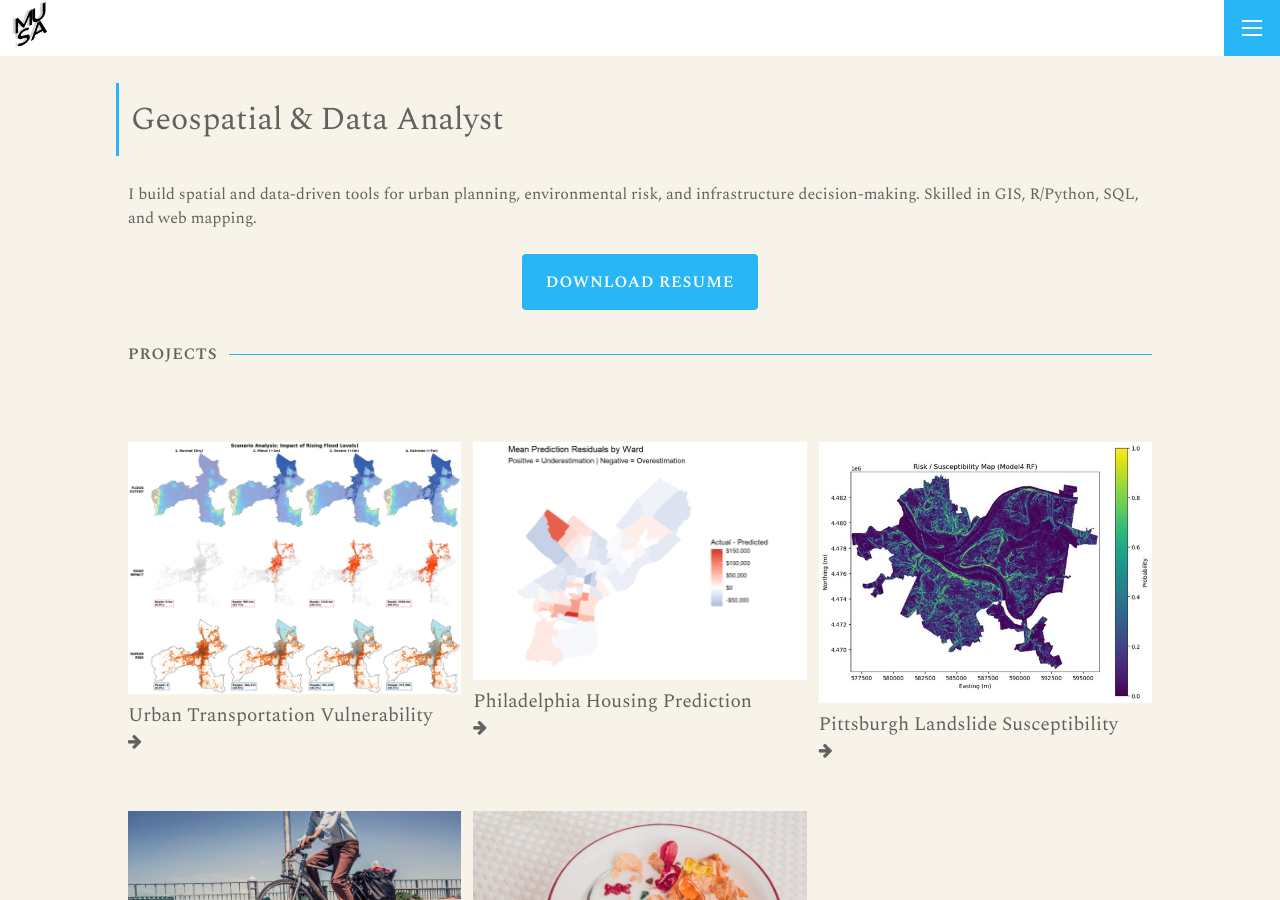
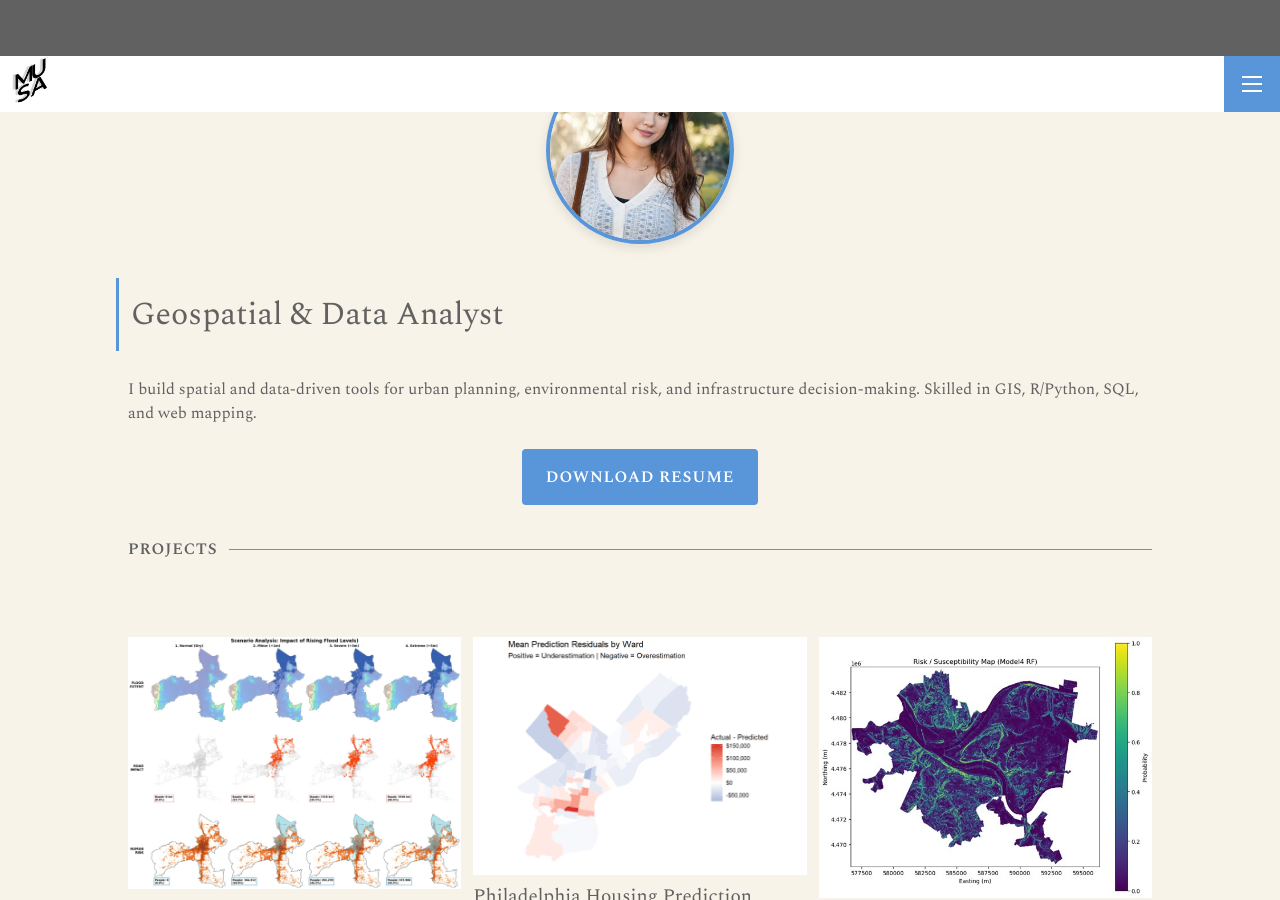
Before and after one commit to sihan-yu429/sihan-musa, a Jekyll site: the page built from index.md, in a window 1280 px wide and 900 px high. Built offline with Jekyll 4.4.1, drawn with Linux system fonts in a browser that asks for light colours.

Commit message:
add headshot

```diff
--- a/_data/settings.yml
+++ b/_data/settings.yml
@@ -7,6 +7,7 @@
 # A brief introduction or mission statement that appears at the top of the
 # portfolio home page, above the project list. If you don't want one of the
 # intro_title or intro_text to show up, just set the appropriate value to null.
+intro_headshot: '/assets/img/headshot.jpg'
 intro_title: Geospatial & Data Analyst
 intro_text: |
   I build spatial and data-driven tools for urban planning, environmental risk, and infrastructure decision-making.
--- a/_layouts/home.html
+++ b/_layouts/home.html
@@ -5,6 +5,11 @@
 <main class="projects-main">
 
   <section class="intro-container">
+    {% if site.data.settings.intro_headshot %}
+    <div class="intro-headshot-wrapper">
+      <img class="intro-headshot" src="{{ site.data.settings.intro_headshot | relative_url }}" alt="Sihan Yu">
+    </div>
+    {% endif %}
     {% if site.data.settings.intro_title %}<h1>{{ site.data.settings.intro_title }}</h1>{% endif %}
     {% if site.data.settings.intro_text %}<p>{{ site.data.settings.intro_text }}</p>{% endif %}
     {% if site.data.settings.resume %}<div class="resume-button-wrapper">
--- a/_sass/musa-website-mimic.scss
+++ b/_sass/musa-website-mimic.scss
@@ -6,8 +6,8 @@
   --col-spacing: var(--spacing);
   --col-width: calc((100% - (var(--col-count) - 1) * var(--col-spacing)) / var(--col-count));
 
-  --color-accent: #29B6F6;
-  --color-secondary: #4FC3F7;
+  --color-accent: #5995d9;
+  --color-secondary: #b3e5fc;
   --color-text: #616161;
   --color-highlight: #f7f3e8;
 
@@ -277,6 +277,26 @@
 
 /* Home page intro/mission */
 
+.intro-headshot-wrapper {
+  text-align: center;
+  margin-bottom: calc(var(--spacing) * 2);
+}
+
+.intro-headshot {
+  width: 180px;
+  height: 180px;
+  border-radius: 50%;
+  object-fit: cover;
+  border: 4px solid var(--color-accent);
+  box-shadow: 0 4px 12px rgba(0, 0, 0, 0.1);
+  transition: transform 0.3s ease-in-out, box-shadow 0.3s ease-in-out;
+}
+
+.intro-headshot:hover {
+  transform: scale(1.05);
+  box-shadow: 0 6px 16px rgba(89, 149, 217, 0.3);
+}
+
 .resume-button-wrapper {
   margin-top: calc(var(--spacing) * 2);
   text-align: center;
--- a/assets/js/entrance-animation.js
+++ b/assets/js/entrance-animation.js
@@ -2,8 +2,8 @@
 // Only runs on homepage and only on first visit per session
 
 (function() {
-  const isHomepage = window.location.pathname === '/' || window.location.pathname === '/index.html';
-  const hasSeenAnimation = sessionStorage.getItem('hasSeenEntranceAnimation');
+  const isHomepage = window.location.pathname === '/' || window.location.pathname === '/index.html' || window.location.pathname.endsWith('/');
+  const hasSeenAnimation = false; // Temporarily disabled - set to sessionStorage.getItem('hasSeenEntranceAnimation') to enable once-per-session
 
   if (!isHomepage || hasSeenAnimation) {
     // Skip animation - remove entrance elements and show content immediately
```
Also changed, not shown: assets/img/headshot.jpg (added).
